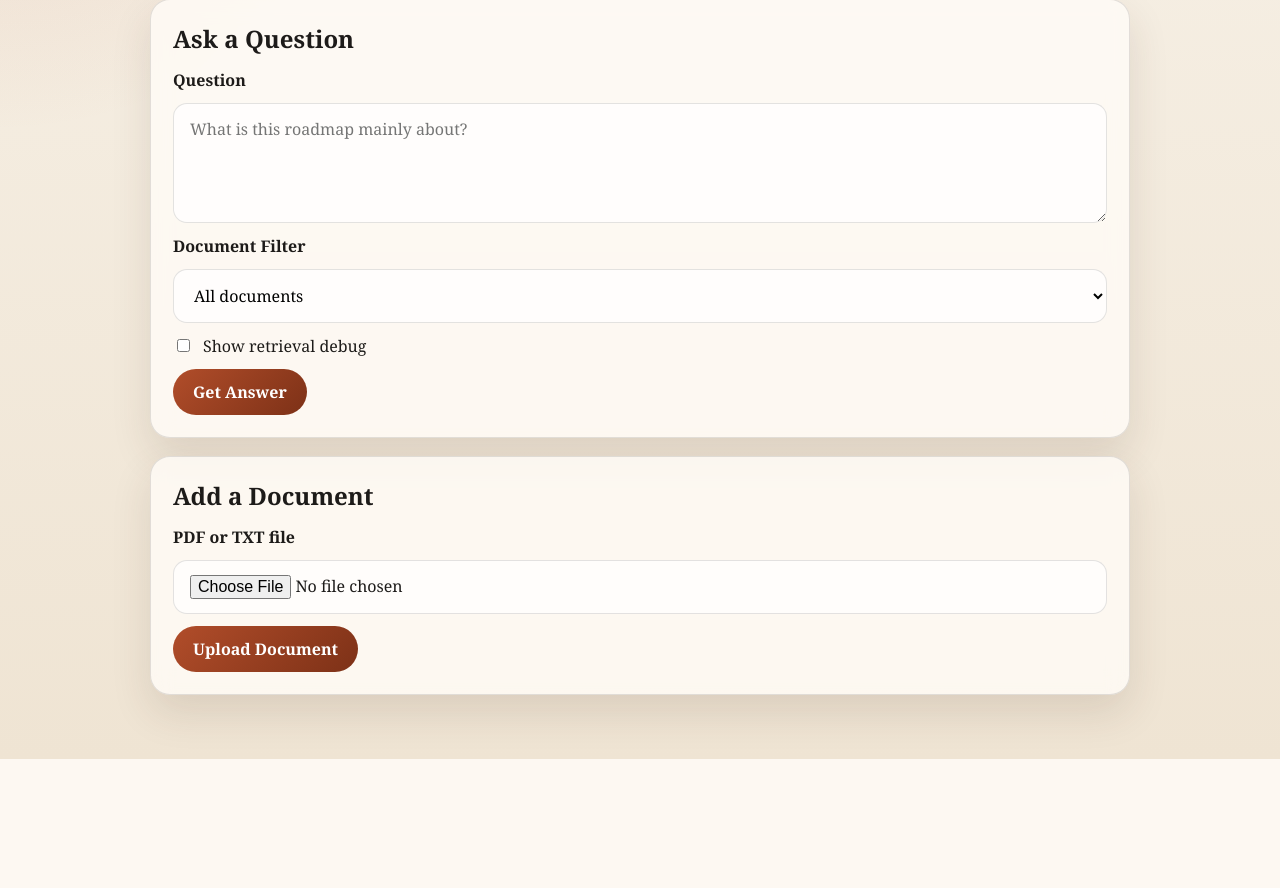
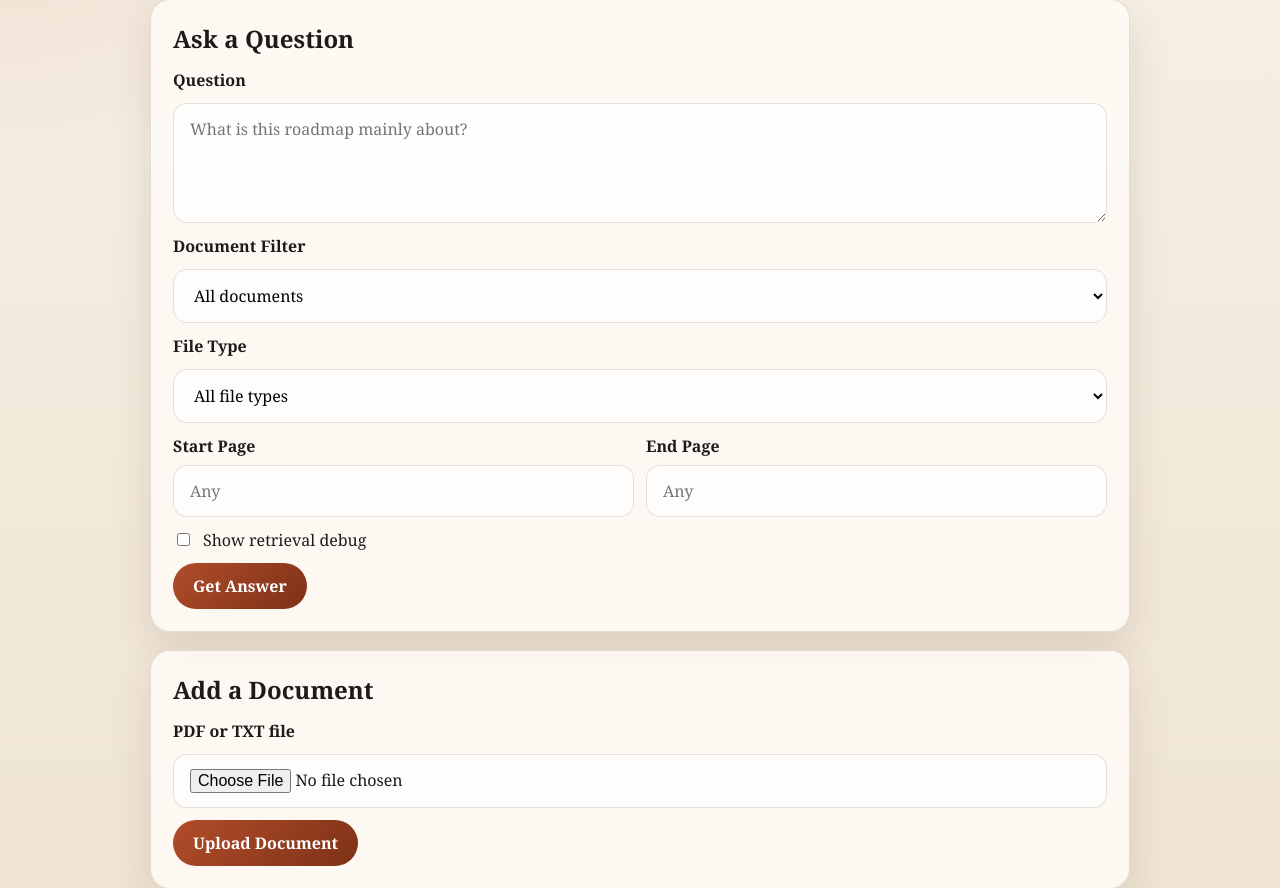
Before and after one commit to Matcry12/Rabbook, a FastAPI app: page / in a window 1280 px wide. Shown: the part 280-1168 px from the top of the page. Before the commit the page ends 1039 px from the top, so only its background shows below. Run offline with FastAPI, Linux system fonts and the light colour scheme.

Commit message:
Add file type and pagination filters to document retrieval, and enhance debug display for metadata filtering

```diff
--- a/templates/index.html
+++ b/templates/index.html
@@ -26,6 +26,23 @@
                     <option value="{{ file_name }}" {% if selected_file == file_name %}selected{% endif %}>{{ file_name }}</option>
                     {% endfor %}
                 </select>
+                <label for="selected_file_type">File Type</label>
+                <select id="selected_file_type" name="selected_file_type">
+                    <option value="">All file types</option>
+                    {% for file_type in available_file_types %}
+                    <option value="{{ file_type }}" {% if selected_file_type == file_type %}selected{% endif %}>{{ file_type|upper }}</option>
+                    {% endfor %}
+                </select>
+                <div class="filter-grid">
+                    <div>
+                        <label for="page_start">Start Page</label>
+                        <input id="page_start" name="page_start" type="number" min="1" placeholder="Any" value="{{ page_start }}">
+                    </div>
+                    <div>
+                        <label for="page_end">End Page</label>
+                        <input id="page_end" name="page_end" type="number" min="1" placeholder="Any" value="{{ page_end }}">
+                    </div>
+                </div>
                 <label class="checkbox-row" for="debug_mode">
                     <input id="debug_mode" name="debug_mode" type="checkbox" {% if debug_mode %}checked{% endif %}>
                     <span>Show retrieval debug</span>
@@ -120,7 +137,20 @@
             <div class="debug-block">
                 <h3>Grounding Status</h3>
                 <ul class="debug-list">
-                    <li><strong>Metadata Filter:</strong> {{ debug_data.metadata_filter.file_name if debug_data.metadata_filter else 'All documents' }}</li>
+                    <li><strong>Metadata Filter:</strong>
+                        {% if debug_data.metadata_filter %}
+                        file={{ debug_data.metadata_filter.file_name if debug_data.metadata_filter.file_name else 'all' }},
+                        type={{ debug_data.metadata_filter.file_type if debug_data.metadata_filter.file_type else 'all' }},
+                        pages=
+                        {% if debug_data.metadata_filter.page_range %}
+                        {{ debug_data.metadata_filter.page_range.start if debug_data.metadata_filter.page_range.start is not none else 'start' }}-{{ debug_data.metadata_filter.page_range.end if debug_data.metadata_filter.page_range.end is not none else 'end' }}
+                        {% else %}
+                        all
+                        {% endif %}
+                        {% else %}
+                        All documents
+                        {% endif %}
+                    </li>
                     <li><strong>Result:</strong> {{ 'PASS' if debug_data.grounding.passed else 'FAIL' }}</li>
                     <li><strong>Failed At:</strong> {{ debug_data.grounding.stage }}</li>
                     <li><strong>Reason:</strong> {{ debug_data.grounding.reason }}</li>
```
